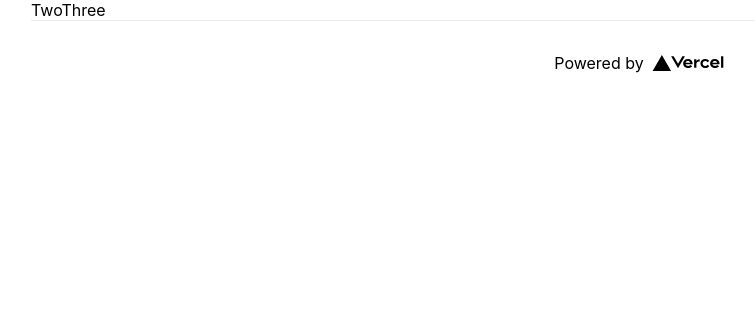
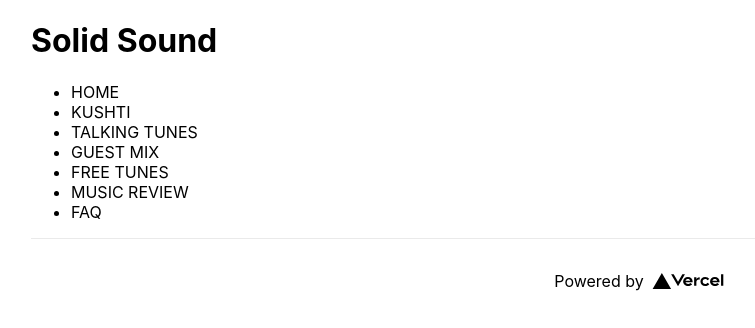
Before and after one commit to irquigley/SolidSoundFM-js, a Next.js app: page / in a window 1280 px wide. Shown: the top 328 px of the page, without its empty margins (1-756 px from the left). Built offline with nearby package versions, Linux system fonts and the light colour scheme.

Commit message:
Update Header.js

```diff
--- a/components/Header.js
+++ b/components/Header.js
@@ -1,16 +1,20 @@
-import NavButton from '../components/NavButton'
-
 export default function Header() {
   return (
-    <>
-      <NavButton
-        title="Two"
-        link="https://google.com"
-      />
-      <NavButton
-        title="Three"
-        link="https://youtube.com"
-      />
-    </>
+     <div class="header-wrap">
+          <div class="header">
+                  <h1><span>Solid Sound</span></h1>
+                  <div class="menu">
+                      <ul>
+                          <li><a href="/">HOME</a></li>
+                          <li><a href="kushti">KUSHTI</a></li>
+                          <li><a href="interviews">TALKING TUNES</a></li>
+                          <li><a href="guestmixes">GUEST MIX</a></li>
+                          <li><a href="hard_rave">FREE TUNES</a></li>
+                          <li><a href="newreleases">MUSIC REVIEW</a></li>
+                          <li><a href="faq">FAQ</a></li>
+                      </ul>
+                  </div>
+            </div>
+      </div>
   )
 }
```
